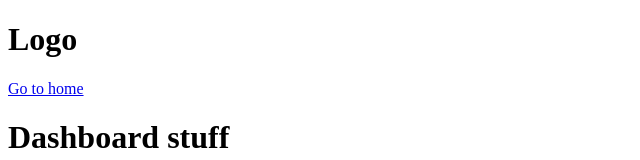
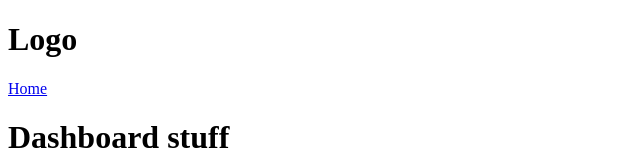
Before and after one commit to diegoaraujo85/solid-react-codigo-fonte, a React (Vite) app: page /dashboard in a window 1280 px wide. Shown: the top 160 px of the page, without its empty margins (0-640 px from the left). Built offline with nearby package versions, Linux system fonts and the light colour scheme.

Commit message:
removendo acoplamento, Principio aberto-fechado

```diff
--- a/src/components/Header/index.tsx
+++ b/src/components/Header/index.tsx
@@ -1,4 +1,4 @@
-import { Link, useLocation } from "react-router-dom";
+import { Link } from "react-router-dom";
 import { ActiveUsersList } from "../../pages/ActiveUsersList";
 import Message from "../Message";
 
@@ -28,26 +28,27 @@
   </div>
 );
 
-const Header = () => {
-  const { pathname } = useLocation();
-
+const Header = ({ children }: { children?: React.ReactNode }) => {
   return (
     <header>
       <Logo />
-      {pathname === "/dashboard" && <Link to="/home">Go to home</Link>}
-      {pathname === "/home" && <Link to="/dashboard">Go to dashboard</Link>}
+      {children}
     </header>
   );
 };
 const HomePage = () => (
   <>
-    <Header />
+    <Header>
+      <Link to="/dashboard">Dashboard</Link>
+    </Header>
     <OtherHomeStuff />
   </>
 );
 const DashboardPage = () => (
   <>
-    <Header />
+    <Header>
+      <Link to="/home">Home</Link>
+    </Header>
     <OtherDashboardStuff />
   </>
 );
```
